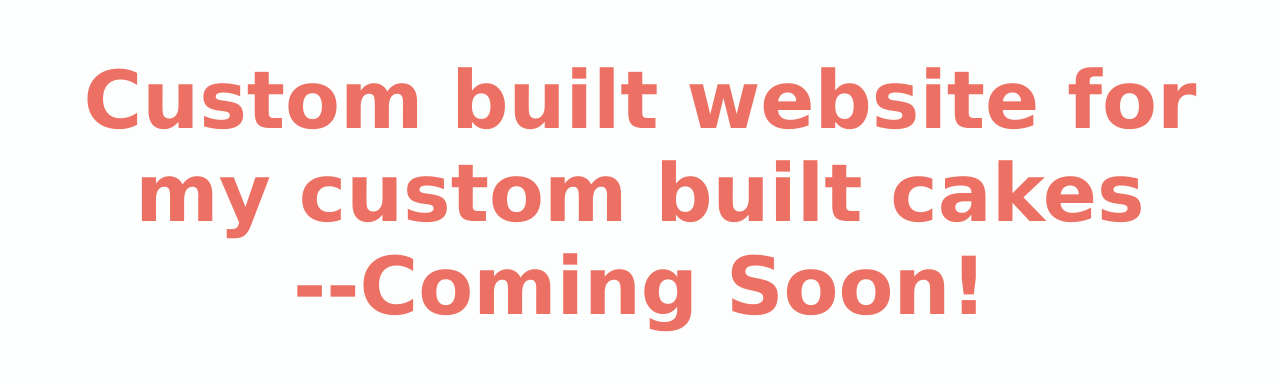
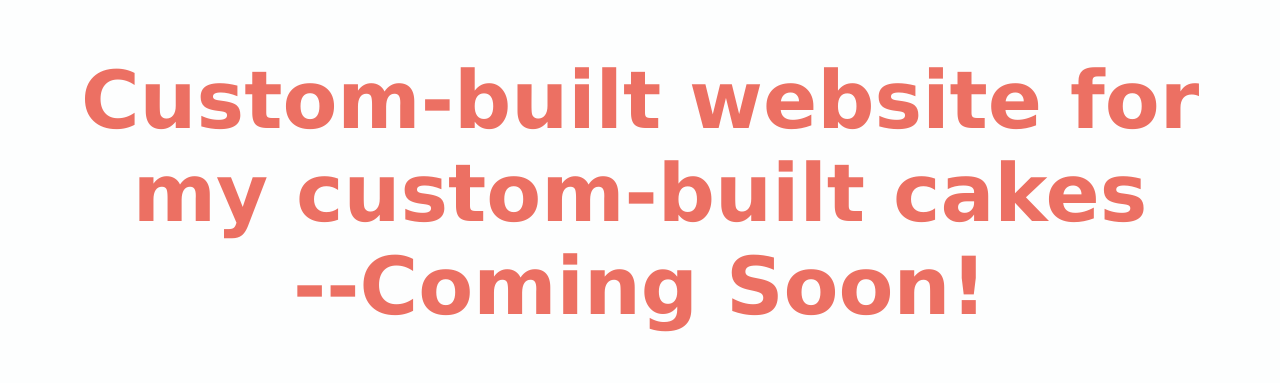
Before and after one commit to Krod09/krod09.github.io, a plain HTML site: page index.html in a window 1280 px wide. Shown: the top 383 px of the page. Drawn offline with Linux system fonts and the light colour scheme.

```diff
--- a/index.html
+++ b/index.html
@@ -7,7 +7,7 @@
   </head>
 
   <body>
-      <h1 id="main_header" class="header">Custom built website for my custom built cakes<br>--Coming Soon!</h1><br>
+      <h1 id="main_header" class="header">Custom-built website for my custom-built cakes<br>--Coming Soon!</h1><br>
     <p>
     <img src="https://cdn0.iconfinder.com/data/icons/yooicons_set01_socialbookmarks/512/social_facebook_box_blue.png" width="50" height="50" alt="Facebook Icon">
     <a href="https://www.facebook.com/Kpastels" target="_blank">Facebook.com/Kpastels (click here)</a>
@@ -17,9 +17,8 @@
 
       <img src="https://upload.wikimedia.org/wikipedia/commons/4/4e/Gmail_Icon.png" width="50" height="50" alt="Gmail Icon">
       <a href="mailto:contact@kpastels.com" target="_blank">Send an Email to: Contact@Kpastels.com.</a>
+  </p>
   <!-- Social Media Links-->
-  </p>
-
 
   </body>
 </html>
```
